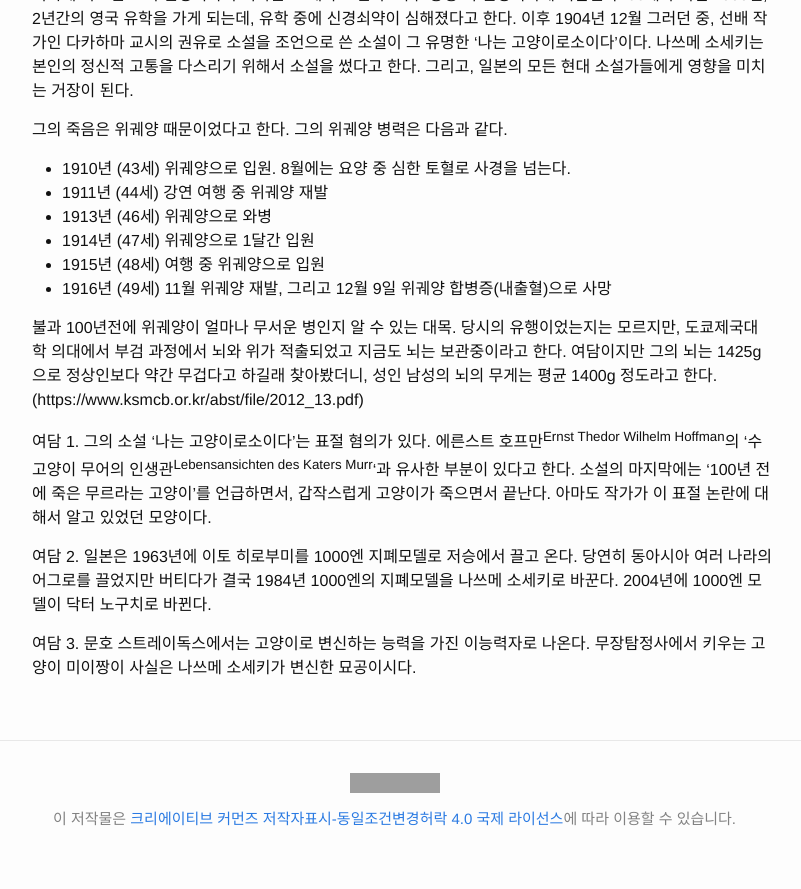
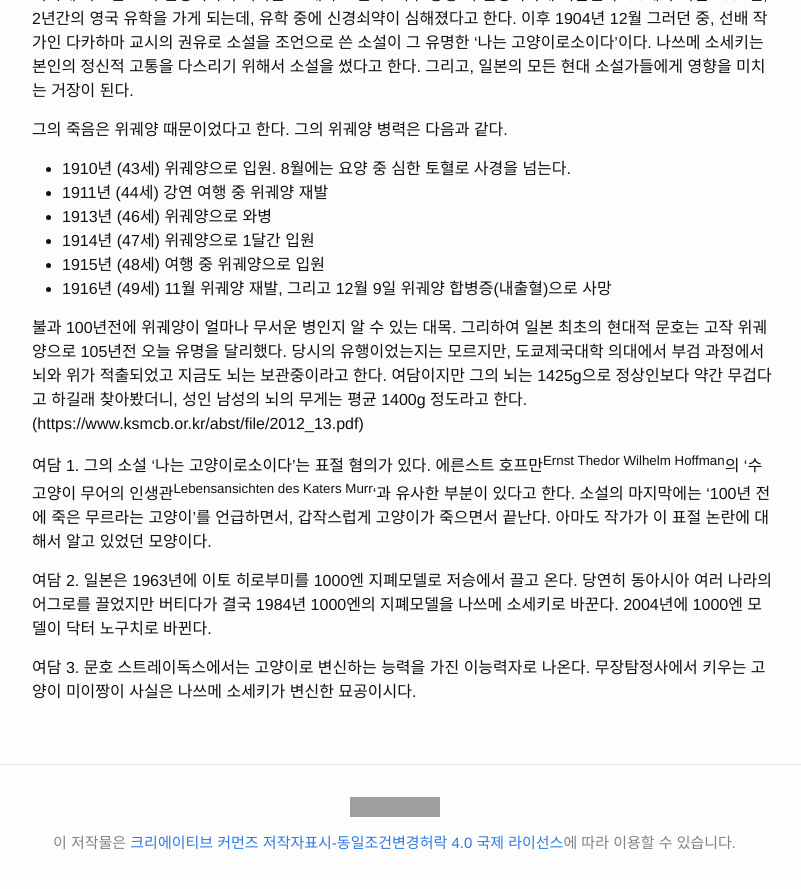
Before and after one commit to hjtm/hjtm.github.io, a Jekyll site: the page built from _posts/crapas/2021-12-09-나쓰메소세키의죽음.md, in a window 1280 px wide and 900 px high, scrolled down 601 px. Shown: the top 889 px of the window, without its empty margins (238-1039 px from the left). Built offline with Jekyll 4.4.1, drawn with Linux system fonts in a browser that asks for light colours; our own code applies the rules of GitHub Pages for plain Markdown files; grey boxes are pictures that could not be loaded.

Commit message:
Update 2021-12-09-나쓰메소세키의죽음.md

```diff
--- a/_posts/crapas/2021-12-09-나쓰메소세키의죽음.md
+++ b/_posts/crapas/2021-12-09-나쓰메소세키의죽음.md
@@ -22,7 +22,7 @@ tags: [죽음, 나쓰메 소세키]
 - 1915년 (48세) 여행 중 위궤양으로 입원
 - 1916년 (49세) 11월 위궤양 재발, 그리고 12월 9일 위궤양 합병증(내출혈)으로  사망
 
-불과 100년전에 위궤양이 얼마나 무서운 병인지 알 수 있는 대목. 당시의 유행이었는지는 모르지만, 도쿄제국대학 의대에서 부검 과정에서 뇌와 위가 적출되었고 지금도 뇌는 보관중이라고 한다. 여담이지만 그의 뇌는 1425g으로 정상인보다 약간 무겁다고 하길래 찾아봤더니, 성인 남성의 뇌의 무게는 평균 1400g 정도라고 한다. (https://www.ksmcb.or.kr/abst/file/2012_13.pdf)
+불과 100년전에 위궤양이 얼마나 무서운 병인지 알 수 있는 대목. 그리하여 일본 최초의 현대적 문호는 고작 위궤양으로 105년전 오늘 유명을 달리했다. 당시의 유행이었는지는 모르지만, 도쿄제국대학 의대에서 부검 과정에서 뇌와 위가 적출되었고 지금도 뇌는 보관중이라고 한다. 여담이지만 그의 뇌는 1425g으로 정상인보다 약간 무겁다고 하길래 찾아봤더니, 성인 남성의 뇌의 무게는 평균 1400g 정도라고 한다. (https://www.ksmcb.or.kr/abst/file/2012_13.pdf)
 
 여담 1. 그의 소설 '나는 고양이로소이다'는 표절 혐의가 있다. 에른스트 호프만<sup>Ernst Thedor Wilhelm Hoffman</sup>의 '수고양이 무어의 인생관<sup>Lebensansichten des Katers Murr</sup>'과 유사한 부분이 있다고 한다. 소설의 마지막에는 '100년 전에 죽은 무르라는 고양이'를 언급하면서, 갑작스럽게 고양이가 죽으면서 끝난다. 아마도 작가가 이 표절 논란에 대해서 알고 있었던 모양이다.
 
```
